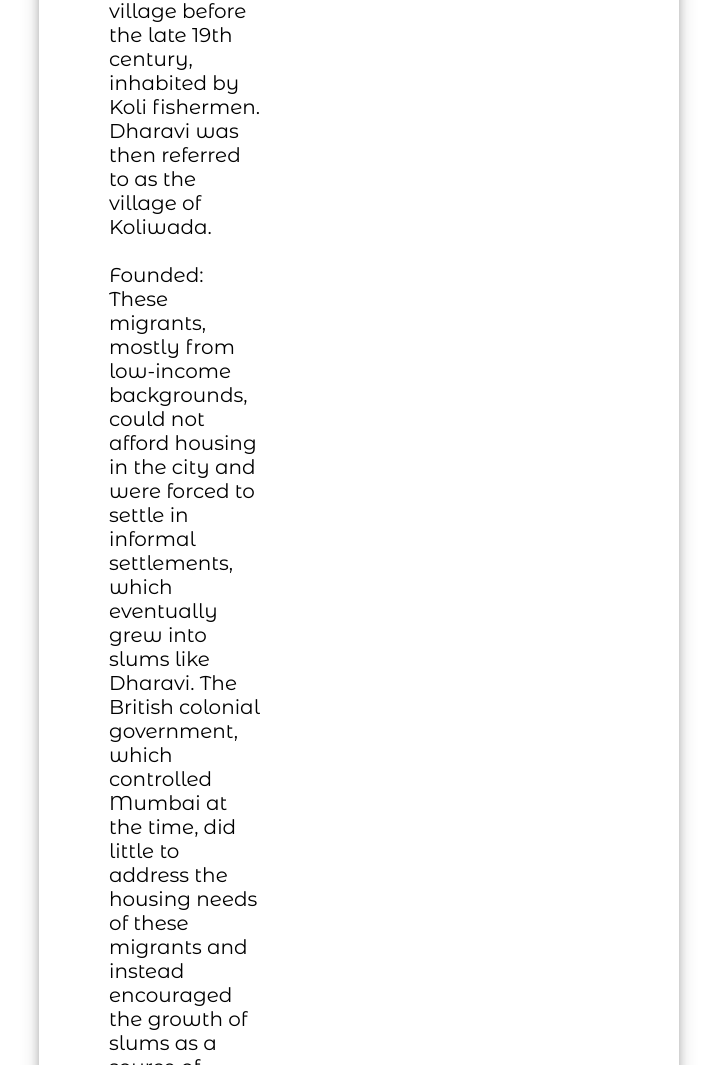
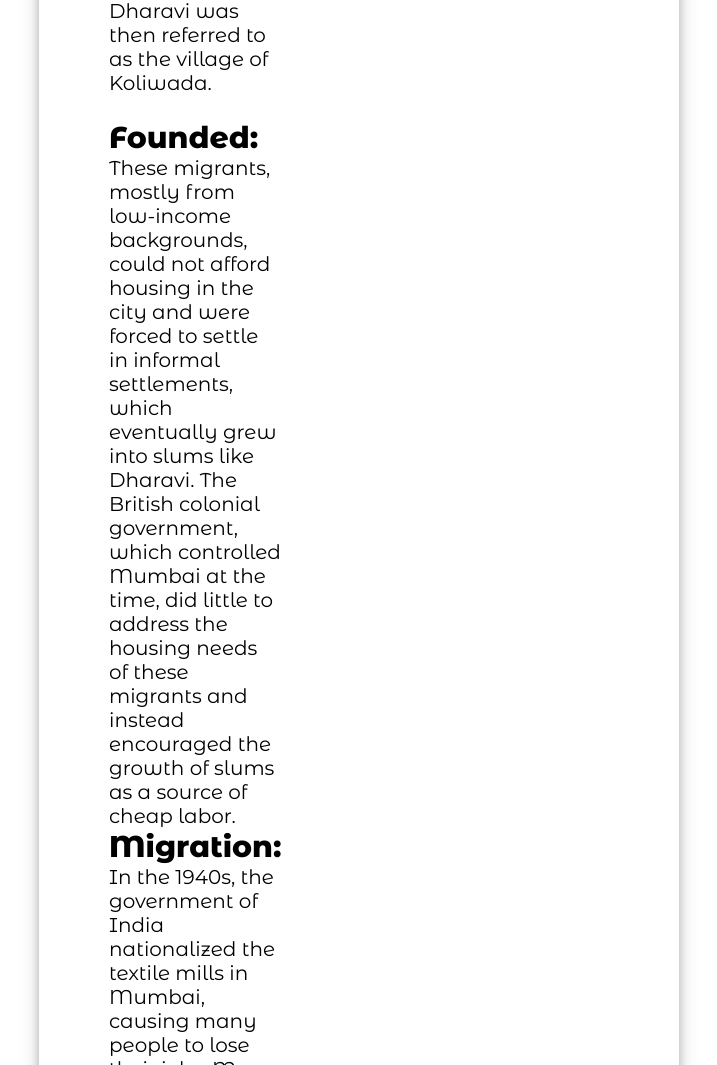
Before and after one commit to NolhanP/DNL-Dharavi, a plain HTML site: page history.html in a window 1280 px wide. Shown: the part 1523-2588 px from the top of the page, without its empty margins (281-998 px from the left). Drawn offline with Linux system fonts and the light colour scheme.

Commit message:
Bold text 1

```diff
--- a/history.html
+++ b/history.html
@@ -25,8 +25,8 @@
                 <p class="content">
                     Dharavi is a slum area in Mumbai, Maharashtra, India. It has often been considered to be one of Dharavi is one of the most densely populated areas in the world. The Dharavi slum was founded in 1884 during the British colonial era, and grew because the expulsion of factories and residents from the peninsular city centre by the colonial government and from the migration of rural Indians into urban Mumbai. For this reason, Dharavi is currently a highly diverse settlement religiously and ethnically. In the 18th century, Dharavi was an island with a predominantly mangrove swamp. It was a sparsely populated village before the late 19th century, inhabited by Koli fishermen. Dharavi was then referred to as the village of Koliwada.
 
-Founded: These migrants, mostly from low-income backgrounds, could not afford housing in the city and were forced to settle in informal settlements, which eventually grew into slums like Dharavi. The British colonial government, which controlled Mumbai at the time, did little to address the housing needs of these migrants and instead encouraged the growth of slums as a source of cheap labor.
-Migration: In the 1940s, the government of India nationalized the textile mills in Mumbai, causing many people to lose their jobs. Many of these workers moved to Dharavi, which became a hub for informal industries such as pottery, leather goods, and recycling.
+<b>Founded:</b> These migrants, mostly from low-income backgrounds, could not afford housing in the city and were forced to settle in informal settlements, which eventually grew into slums like Dharavi. The British colonial government, which controlled Mumbai at the time, did little to address the housing needs of these migrants and instead encouraged the growth of slums as a source of cheap labor.
+<b>Migration:</b> In the 1940s, the government of India nationalized the textile mills in Mumbai, causing many people to lose their jobs. Many of these workers moved to Dharavi, which became a hub for informal industries such as pottery, leather goods, and recycling.
                 </p>
             </span>
             <span class="right">
```
